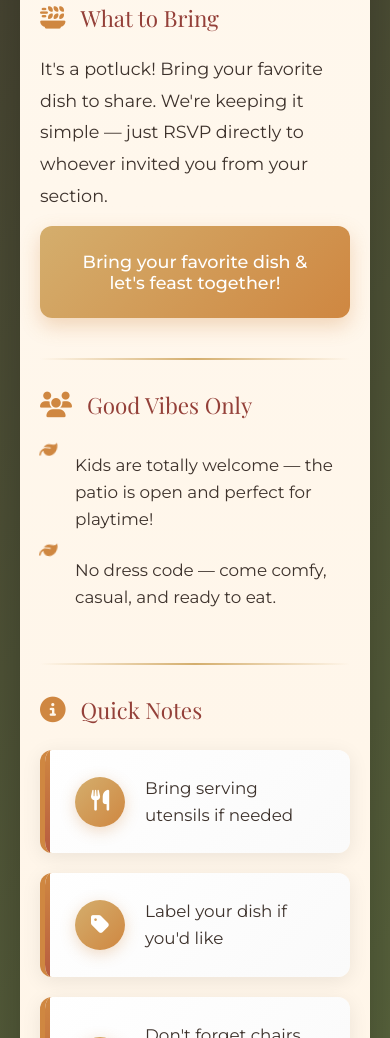
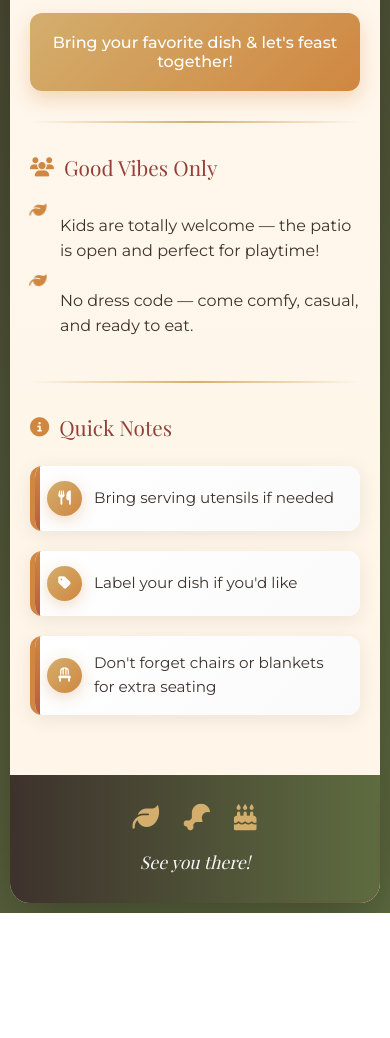
Before and after one commit to gattari86/thanksgiving, a plain HTML site: page index.html in a window 390 px wide. Shown: the part 962-2000 px from the top of the page. After the commit the page ends 1875 px from the top, so only its background shows below. Drawn offline with nearby package versions, Linux system fonts and the light colour scheme.

Commit message:
Enhance mobile responsiveness with multiple breakpoints
- Add tablet breakpoint (768px) with optimized sizing
- Improve mobile breakpoint (600px) with better spacing
- Add small phone breakpoint (400px) for very small screens
- Optimize note cards, icons, and text for all screen sizes
- Ensure touch-friendly sizing on mobile devices

```diff
--- a/index.html
+++ b/index.html
@@ -405,25 +405,124 @@
         }
 
         /* Responsive design */
-        @media (max-width: 600px) {
+        @media (max-width: 768px) {
+            .icon-header svg {
+                width: 40px;
+                height: 40px;
+            }
+
             h1 {
-                font-size: 2rem;
+                font-size: 2.2rem;
             }
 
             .date {
+                font-size: 1.3rem;
+            }
+
+            .content {
+                padding: 40px 25px;
+            }
+
+            .section-title {
+                font-size: 1.5rem;
+            }
+
+            .section-title i {
+                font-size: 1.3rem;
+            }
+
+            .note-card {
+                padding: 20px;
+                gap: 15px;
+            }
+
+            .note-icon {
+                width: 45px;
+                height: 45px;
+            }
+
+            .note-icon i {
+                font-size: 1.1rem;
+            }
+
+            .note-text {
+                font-size: 1rem;
+            }
+
+            .schedule-row td {
+                padding: 12px;
+            }
+
+            .info-block {
+                padding: 18px;
+            }
+
+            .location {
                 font-size: 1.2rem;
+            }
+        }
+
+        @media (max-width: 600px) {
+            body {
+                padding: 10px;
+            }
+
+            .icon-header {
+                gap: 15px;
+                margin-bottom: 15px;
+            }
+
+            .icon-header svg {
+                width: 35px;
+                height: 35px;
+            }
+
+            h1 {
+                font-size: 1.8rem;
+                letter-spacing: 1px;
+            }
+
+            .date {
+                font-size: 1.1rem;
+            }
+
+            .header {
+                padding: 40px 20px;
             }
 
             .content {
                 padding: 30px 20px;
             }
 
-            .section-title {
-                font-size: 1.4rem;
+            .section {
+                margin-bottom: 30px;
             }
 
-            .notes-grid {
-                grid-template-columns: 1fr;
+            .section-title {
+                font-size: 1.3rem;
+                gap: 10px;
+            }
+
+            .section-title i {
+                font-size: 1.2rem;
+            }
+
+            .note-card {
+                padding: 18px 15px;
+                gap: 12px;
+            }
+
+            .note-icon {
+                width: 40px;
+                height: 40px;
+            }
+
+            .note-icon i {
+                font-size: 1rem;
+            }
+
+            .note-text {
+                font-size: 0.95rem;
             }
 
             .schedule-row td:first-child {
@@ -431,11 +530,51 @@
                 display: block;
                 border-right: none;
                 border-bottom: 2px solid var(--warm-tan);
+                padding-bottom: 10px;
             }
 
             .schedule-row td:last-child {
                 display: block;
                 width: 100%;
+                padding-top: 10px;
+            }
+
+            .bullet-list li {
+                font-size: 1rem;
+                padding-left: 30px;
+            }
+
+            .highlight-box {
+                font-size: 1rem;
+                padding: 20px;
+            }
+
+            .footer-icons i {
+                font-size: 1.6rem;
+                gap: 20px;
+            }
+
+            .footer-text {
+                font-size: 1.1rem;
+            }
+        }
+
+        @media (max-width: 400px) {
+            h1 {
+                font-size: 1.6rem;
+            }
+
+            .note-card {
+                padding: 15px 12px;
+            }
+
+            .note-icon {
+                width: 35px;
+                height: 35px;
+            }
+
+            .note-icon i {
+                font-size: 0.9rem;
             }
         }
     </style>
```
